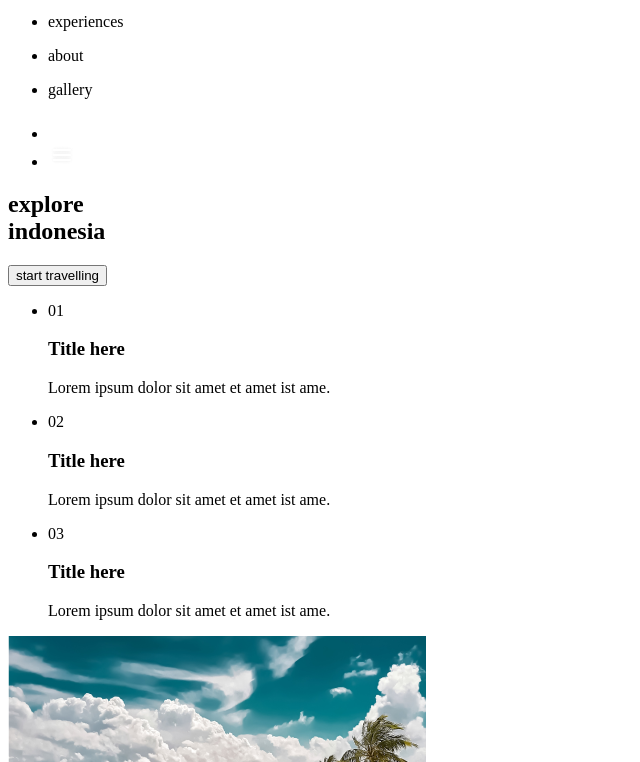
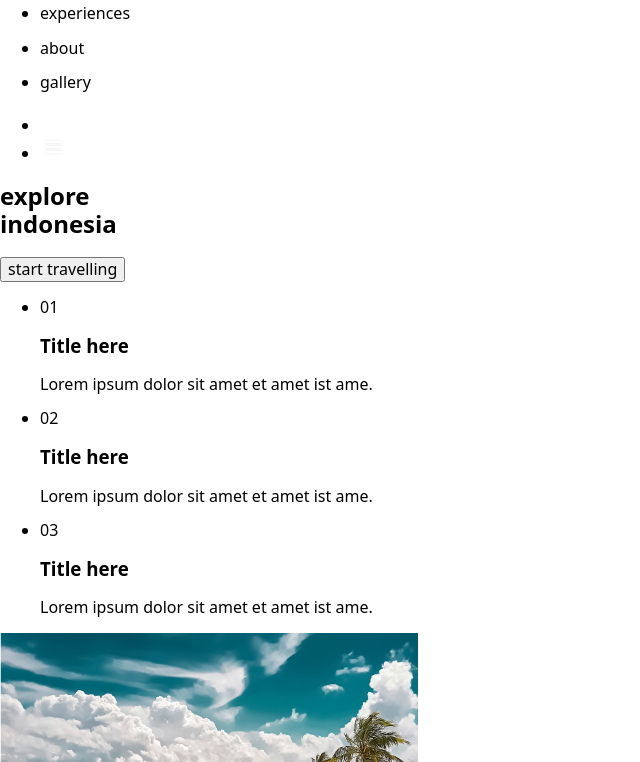
Before and after one commit to Fedyk-Sviatoslav/indonesia-homework, a plain HTML site: page index.html in a window 1280 px wide. Shown: the part 199-961 px from the top of the page, without its empty margins (0-640 px from the left). Drawn offline with nearby package versions, Linux system fonts and the light colour scheme.

Commit message:
normalize and reset

```diff
--- a/index.html
+++ b/index.html
@@ -4,6 +4,7 @@
     <meta charset="UTF-8" />
     <meta name="viewport" content="width=device-width, initial-scale=1.0" />
     <title>Document</title>
+    <link rel="stylesheet" href="https://cdnjs.cloudflare.com/ajax/libs/modern-normalize/2.0.0/modern-normalize.min.css" integrity="sha512-4xo8blKMVCiXpTaLzQSLSw3KFOVPWhm/TRtuPVc4WG6kUgjH6J03IBuG7JZPkcWMxJ5huwaBpOpnwYElP/m6wg==" crossorigin="anonymous" referrerpolicy="no-referrer" />
   </head>
   <body>
     <header class="header">
--- /dev/null
+++ b/styles/reset.css
@@ -0,0 +1,21 @@
+h1, h2, h3, h4, h5 {
+    margin: 0;
+}
+
+ul, ol {
+    padding: 0;
+    margin: 0;
+    list-style: none;
+}
+
+a {
+    text-decoration: none;
+}
+
+body {
+    margin: 0;
+}
+
+p {
+    margin: 0;
+}
```
